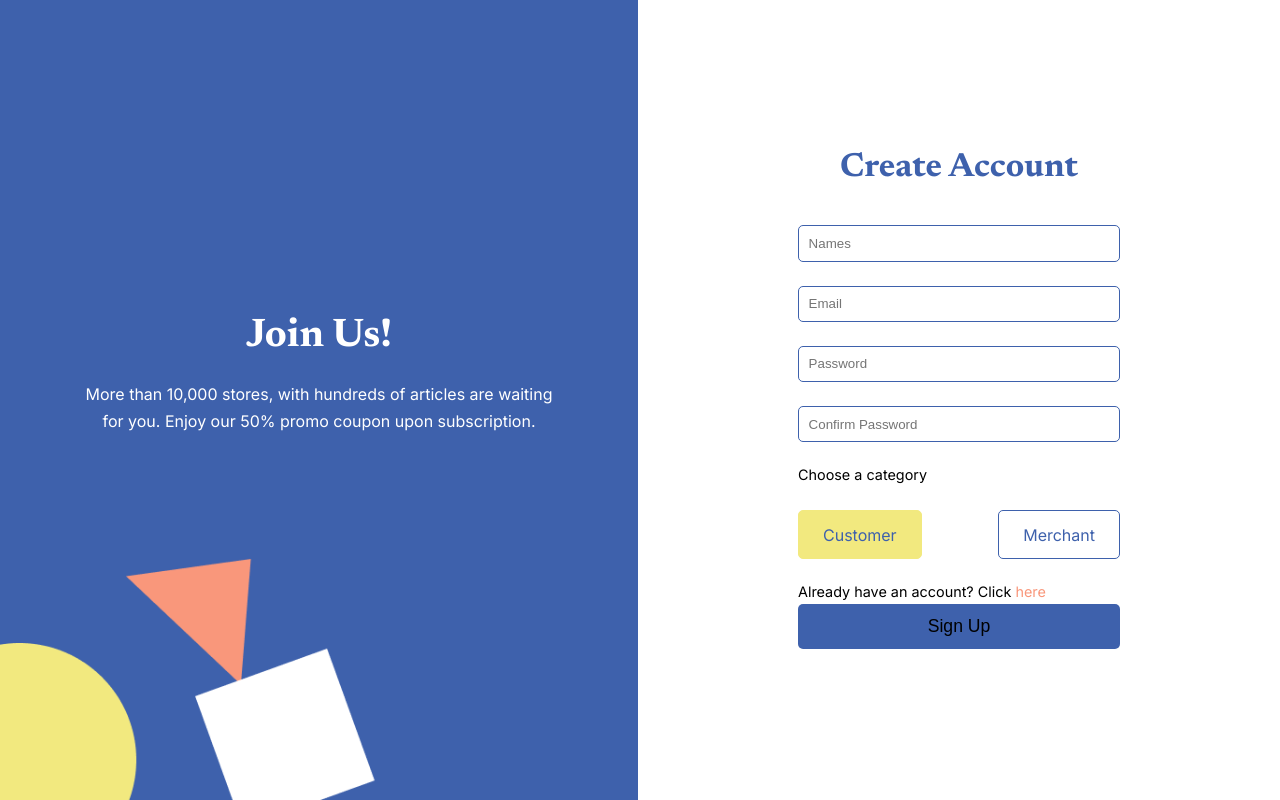
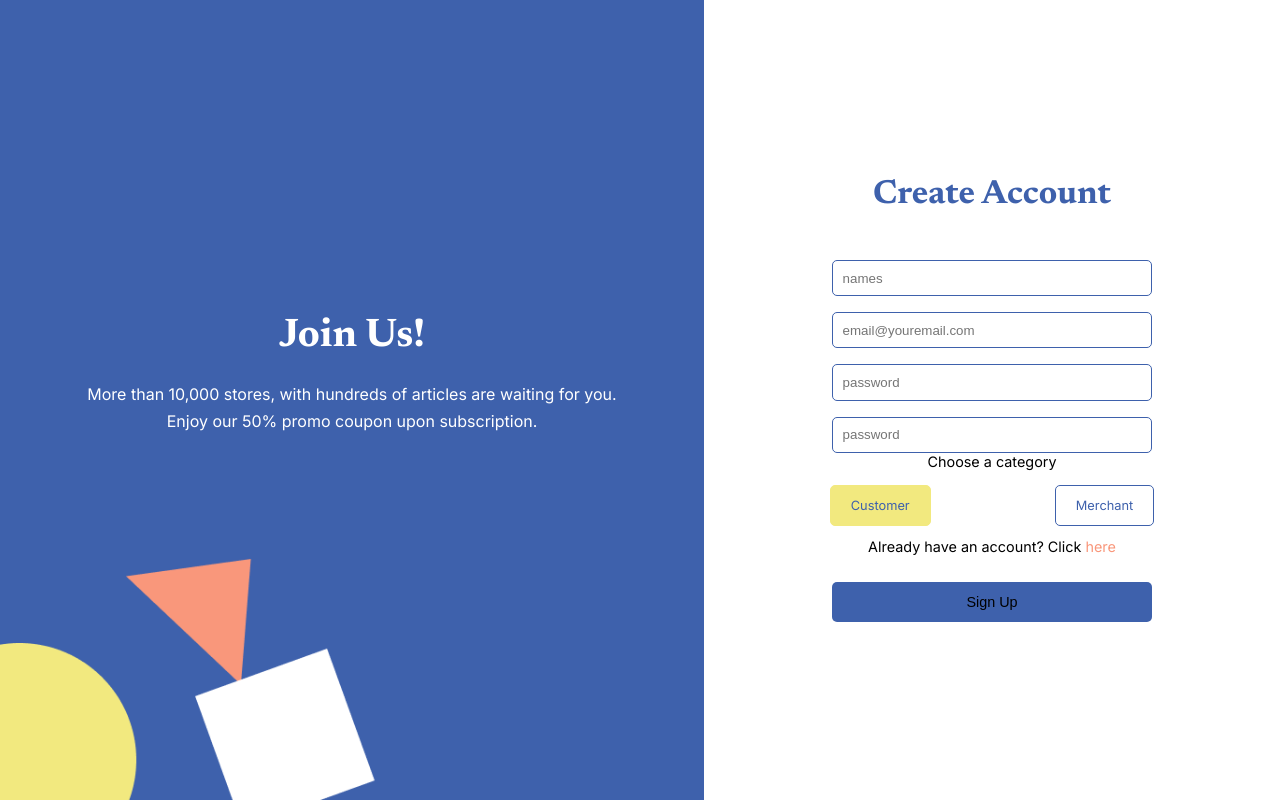
Before and after one commit to andyk2000/OSM_frontend, a Next.js app: page /sign-up in a window 1280 px wide. Built offline with nearby package versions, Linux system fonts and the light colour scheme; no server answers.

Commit message:
feat(validation): implemented validation on the frontend on the signup page

```diff
--- a/package.json
+++ b/package.json
@@ -25,6 +25,7 @@
     "date-fns": "^3.6.0",
     "eslint-plugin-import": "^2.29.1",
     "eslint-plugin-prettier": "^5.1.3",
+    "formik": "^2.4.6",
     "framer-motion": "^11.2.11",
     "js-cookie": "^3.0.5",
     "next": "14.2.3",
@@ -34,7 +35,8 @@
     "react-dom": "^18",
     "react-modal": "^3.16.1",
     "sweetalert2": "^11.12.0",
-    "tailwindcss": "^3.4.4"
+    "tailwindcss": "^3.4.4",
+    "yup": "^1.4.0"
   },
   "devDependencies": {
     "@commitlint/cli": "^19.3.0",
--- a/src/app/sign-up/action.tsx
+++ b/src/app/sign-up/action.tsx
@@ -36,13 +36,7 @@ const createPost = async (postData: User) => {
   }
 };
 
-const handleSubmit = async (confirmPassword: string, user: User) => {
-  if (user.password !== confirmPassword) {
-    answer = "Passwords do not match";
-    const created = false;
-    return { answer, created };
-  }
-
+const handleSubmit = async (user: User) => {
   try {
     const res = await createPost(user);
     if (res.success && res.data) {
--- a/src/app/sign-up/page.module.css
+++ b/src/app/sign-up/page.module.css
@@ -68,7 +68,8 @@
   border-width: 1px;
   border-color: #3e61ac;
   border-radius: 5px;
-  margin-bottom: 1.5rem;
+  margin-top: 1rem;
+  margin-bottom: 0.5rem;
   display: flex;
   flex-direction: column;
   align-items: center;
@@ -97,26 +98,27 @@
 }
 
 .category {
-  margin-block: 1.5rem;
+  width: 78%;
+  margin-block: 0.75rem;
   display: flex;
   justify-content: space-between;
 }
 
 .categoryContainer {
-  padding-block: 0.85rem;
-  padding-inline: 1.5rem;
+  padding-block: 0.75rem;
+  padding-inline: 1.25rem;
   border-style: solid;
   border-width: 1px;
   border-color: #3e61ac;
   border-radius: 5px;
   color: #3e61ac;
   cursor: pointer;
-  font-size: 1rem;
+  font-size: 0.8rem;
 }
 
 .categoryContainerActive {
-  padding-block: 0.85rem;
-  padding-inline: 1.5rem;
+  padding-block: 0.75rem;
+  padding-inline: 1.25rem;
   background-color: #f2e97f;
   border-style: solid;
   border-color: #f2e97f;
@@ -124,7 +126,7 @@
   border-radius: 5px;
   color: #3e61ac;
   cursor: pointer;
-  font-size: 1rem;
+  font-size: 0.8rem;
 }
 
 .signUpButton {
@@ -132,12 +134,14 @@
 }
 
 .signUpButtonActive {
+  width: 20rem;
   border-style: none;
   background-color: #3e61ac;
   padding-inline: 0.5rem;
   padding-block: 0.75rem;
+  margin-top: 1.5rem;
   border-radius: 5px;
-  font-size: 1.1rem;
+  font-size: 0.9rem;
   cursor: pointer;
   display: flex;
   flex-direction: row;
@@ -148,6 +152,35 @@
 .message {
   color: red;
   margin-top: 1rem;
+}
+
+.fieldInput {
+  background: white;
+  color: black;
+  width: 20rem;
+  outline: none;
+  border-style: solid;
+  border-width: 1px;
+  border-color: #3e61ac;
+  border-radius: 5px;
+  padding: 0.6rem;
+  margin-top: 1rem;
+  margin-inline: 3rem;
+}
+
+.errorMessage {
+  color: rgb(255, 0, 0, 0.8);
+  font-size: 0.75rem;
+  margin-left: 3rem;
+  margin-top: 0.2rem;
+}
+
+.formContainer {
+  display: flex;
+  flex-direction: column;
+  align-items: center;
+  margin-top: 2rem;
+  width: 100%;
 }
 
 @media (max-width: 480px) {
--- a/src/app/sign-up/page.tsx
+++ b/src/app/sign-up/page.tsx
@@ -8,6 +8,8 @@ import Link from "next/link";
 import { handleSubmit, redirectLogin } from "./action";
 import { Icon } from "@iconify/react";
 import Swal from "sweetalert2";
+import * as Yup from "yup";
+import { Formik, Form, Field, ErrorMessage } from "formik";
 
 const newsreader = Newsreader({
   weight: "700",
@@ -29,27 +31,29 @@ export default function SignUp() {
     role: "customer",
   });
 
-  const [confirmPassword, setConfirmPassword] = useState("");
+  const validationSchema = Yup.object({
+    names: Yup.string().required("* names are required"),
+    email: Yup.string()
+      .email("* Invalid email address")
+      .required("* email is required"),
+    password: Yup.string().required("* password is required"),
+    confirmPassword: Yup.string()
+      .required("* You have to confirm your password")
+      .oneOf([Yup.ref("password")], "* Passwords must match"),
+  });
   const [loading, setLoading] = useState(false);
-
-  const handleChange = (e: React.ChangeEvent<HTMLInputElement>) => {
-    const { name, value } = e.target;
-    setUser({ ...user, [name]: value });
-  };
-
-  const handleConfirmPasswordChange = (
-    e: React.ChangeEvent<HTMLInputElement>,
-  ) => {
-    setConfirmPassword(e.target.value);
-  };
 
   const handleRoleChange = (selectedRole: string) => {
     setUser({ ...user, role: selectedRole });
   };
 
-  const submitAnswer = async () => {
+  const submitAnswer = async (values: User) => {
+    user.names = values.names;
+    user.email = values.email;
+    user.password = values.password;
+    console.log(user);
     setLoading(true);
-    const answer = await handleSubmit(confirmPassword, user);
+    const answer = await handleSubmit(user);
     if (typeof answer?.answer === "string") {
       if (answer.created) {
         redirectUser();
@@ -106,36 +110,69 @@ export default function SignUp() {
           >
             Create Account
           </h1>
-          <div className={styles.fieldsContainer}>
-            <div className={styles.fieldContainer}>
-              <input
-                className={styles.input}
-                placeholder="Names"
+          <Formik
+            initialValues={user}
+            validationSchema={validationSchema}
+            onSubmit={submitAnswer}
+          >
+            <Form method="post" className={styles.formContainer}>
+              <div>
+                <Field
+                  type="text"
+                  id="names"
                   name="names"
-                value={user.names}
-                onChange={handleChange}
+                  placeholder="names"
+                  className={styles.fieldInput}
+                />
+                <ErrorMessage
+                  name="names"
+                  component="div"
+                  className={styles.errorMessage}
                 />
               </div>
-            <div className={styles.fieldContainer}>
-              <input
-                className={styles.input}
-                placeholder="Email"
+              <div>
+                <Field
+                  type="email"
+                  id="email"
                   name="email"
-                value={user.email}
-                onChange={handleChange}
+                  placeholder="email@youremail.com"
+                  className={styles.fieldInput}
+                />
+                <ErrorMessage
+                  name="email"
+                  component="div"
+                  className={styles.errorMessage}
                 />
               </div>
-            <div className={styles.fieldContainer}>
-              <input
-                className={styles.input}
+              <div>
+                <Field
                   type="password"
-                placeholder="Password"
+                  id="password"
                   name="password"
-                value={user.password}
-                onChange={handleChange}
+                  placeholder="password"
+                  className={styles.fieldInput}
+                />
+                <ErrorMessage
+                  name="password"
+                  component="div"
+                  className={styles.errorMessage}
                 />
               </div>
-            <div className={styles.fieldContainer}>
+              <div>
+                <Field
+                  type="password"
+                  id="confirmPassword"
+                  name="confirmPassword"
+                  placeholder="password"
+                  className={styles.fieldInput}
+                />
+                <ErrorMessage
+                  name="confirmPassword"
+                  component="div"
+                  className={styles.errorMessage}
+                />
+              </div>
+              {/* <div className={styles.fieldContainer}>
                 <input
                   className={styles.input}
                   type="password"
@@ -144,7 +181,7 @@ export default function SignUp() {
                   value={confirmPassword}
                   onChange={handleConfirmPasswordChange}
                 />
-            </div>
+              </div> */}
               <h4 className={styles.categoryTitle}>Choose a category</h4>
               <div className={styles.category}>
                 <div
@@ -171,7 +208,7 @@ export default function SignUp() {
                 className={clsx(styles.signUpButton, {
                   [styles.signUpButtonActive]: loading === false,
                 })}
-              onClick={submitAnswer}
+                type="submit"
               >
                 Sign Up
               </button>
@@ -188,8 +225,8 @@ export default function SignUp() {
                   className={styles.spinner}
                 />
               </button>
-          </div>
-          <div id="modal"></div>
+            </Form>
+          </Formik>
         </div>
       </div>
     </main>
```
Also changed, not shown: 1 other file (tests, documents, lock files or other folders). Lines whose indentation alone changed are shown as unchanged.
